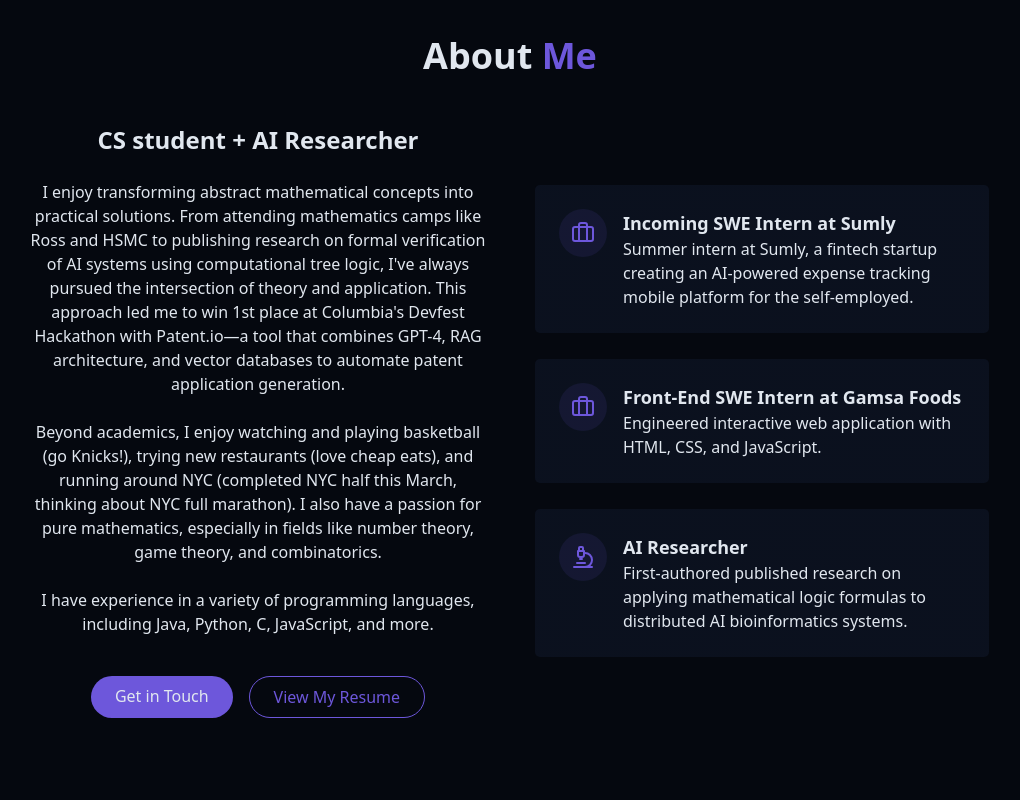
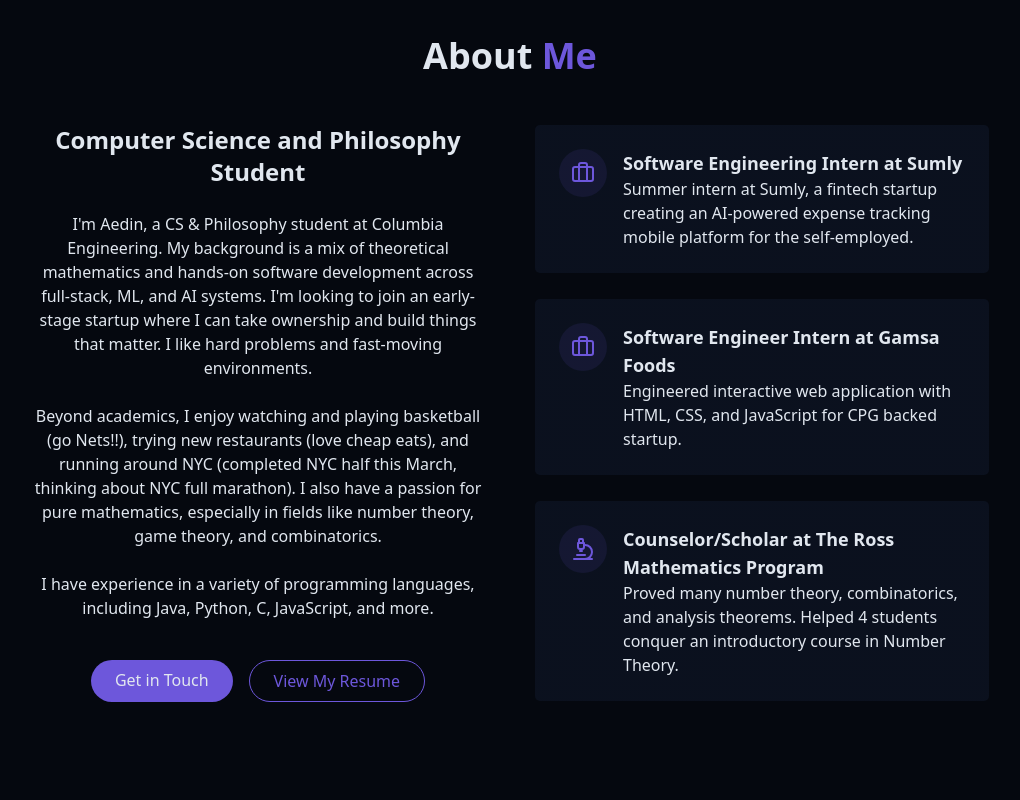
Before and after one commit to coolkidaedy/portfoliowebsite, a React (Vite) app: page / in a window 1280 px wide. Shown: the part 860-1660 px from the top of the page, without its empty margins (130-1150 px from the left). Built offline with nearby package versions, Linux system fonts and the light colour scheme.

Commit message:
updated website finally

```diff
--- a/src/components/AboutMe.jsx
+++ b/src/components/AboutMe.jsx
@@ -10,11 +10,12 @@ export const AboutMe = () => {
             </h2>
             <div className="grid grid-cols-1 md:grid-cols-2 gap-12 items-center">
             <div className="space-y-6">
-                <h3 className="text-2xl font-semibold">CS student + AI Researcher</h3>
+                <h3 className="text-2xl font-semibold">Computer Science and Philosophy Student</h3>
                 <p className="text-muted-foreground">
-                I enjoy transforming abstract mathematical concepts into practical solutions. From attending mathematics camps like Ross and HSMC to publishing research on formal verification of AI systems using computational tree logic, I've always pursued the intersection of theory and application. This approach led me to win 1st place at Columbia's Devfest Hackathon with Patent.io—a tool that combines GPT-4, RAG architecture, and vector databases to automate patent application generation.
+                I'm Aedin, a CS & Philosophy student at Columbia Engineering. My background is a mix of theoretical mathematics and hands-on software development across full-stack, ML, and AI systems.
+I'm looking to join an early-stage startup where I can take ownership and build things that matter. I like hard problems and fast-moving environments.
                 </p>
-                <p className="text-muted-foreground">Beyond academics, I enjoy watching and playing basketball (go Knicks!), trying new restaurants (love cheap eats), and running around NYC (completed NYC half this March, thinking about NYC full marathon). I also have a passion for pure mathematics, especially in fields like number theory, game theory, and combinatorics.
+                <p className="text-muted-foreground">Beyond academics, I enjoy watching and playing basketball (go Nets!!), trying new restaurants (love cheap eats), and running around NYC (completed NYC half this March, thinking about NYC full marathon). I also have a passion for pure mathematics, especially in fields like number theory, game theory, and combinatorics.
                 </p>
                 <p className="text-muted-foreground">
                     I have experience in a variety of programming languages, including Java, Python, C, JavaScript, and more.
@@ -37,7 +38,7 @@ export const AboutMe = () => {
                             <Briefcase className="h-6 w-6 text-primary"/>
                         </div>
                         <div className="text-left">
-                            <h4 className="font-semibold text-lg">Incoming SWE Intern at Sumly</h4>
+                            <h4 className="font-semibold text-lg">Software Engineering Intern at Sumly</h4>
                             <p className="text-muted-foreground">
                             Summer intern at Sumly, a fintech startup creating an AI-powered expense tracking mobile platform for the self-employed.
                             </p>
@@ -52,9 +53,9 @@ export const AboutMe = () => {
                             <Briefcase className="h-6 w-6 text-primary"/>
                         </div>
                         <div className="text-left">
-                            <h4 className="font-semibold text-lg">Front-End SWE Intern at Gamsa Foods </h4>
+                            <h4 className="font-semibold text-lg">Software Engineer Intern at Gamsa Foods </h4>
                             <p className="text-muted-foreground">
-                            Engineered interactive web application with HTML, CSS, and JavaScript.
+                            Engineered interactive web application with HTML, CSS, and JavaScript for CPG backed startup.
                             </p>
 
                         </div>
@@ -67,9 +68,9 @@ export const AboutMe = () => {
                             <Microscope className="h-6 w-6 text-primary"/>
                         </div>
                         <div className="text-left">
-                            <h4 className="font-semibold text-lg">AI Researcher</h4>
+                            <h4 className="font-semibold text-lg">Counselor/Scholar at The Ross Mathematics Program</h4>
                             <p className="text-muted-foreground">
-                                First-authored published research on applying mathematical logic formulas to distributed AI bioinformatics systems.
+                                Proved many number theory, combinatorics, and analysis theorems. Helped 4 students conquer an introductory course in Number Theory.
                             </p>
 
                         </div>
--- a/src/components/NavBar.jsx
+++ b/src/components/NavBar.jsx
@@ -4,7 +4,6 @@ import { Menu, X } from "lucide-react";
 const navItems = [
     {name: 'Home', href: "#hero"},
     {name: 'About', href: "#about"},
-    {name: 'Skills', href: "#skills"},
     {name: 'Projects', href: "#projects"},
     {name: 'Contact', href: "#contact"},
 ];
--- a/src/pages/home.jsx
+++ b/src/pages/home.jsx
@@ -3,7 +3,6 @@ import { ThemeToggle } from "../components/ThemeToggle";
 import { StarBackground } from "@/components/StarBackground";
 import { HeroSection } from "@/components/HeroSection";
 import { AboutMe } from "../components/AboutMe";
-import { SkillsSection } from "../components/SkillsSection";
 import { ProjectsSection } from "../components/ProjectsSection";
 import { ContactSection } from "../components/ContactSection";
 import { Footer } from "../components/Footer";
@@ -23,7 +22,6 @@ export const Home = () => {
         <main>
           <HeroSection />
           <AboutMe />
-          <SkillsSection />
           <ProjectsSection />
           <ContactSection />
 
```
